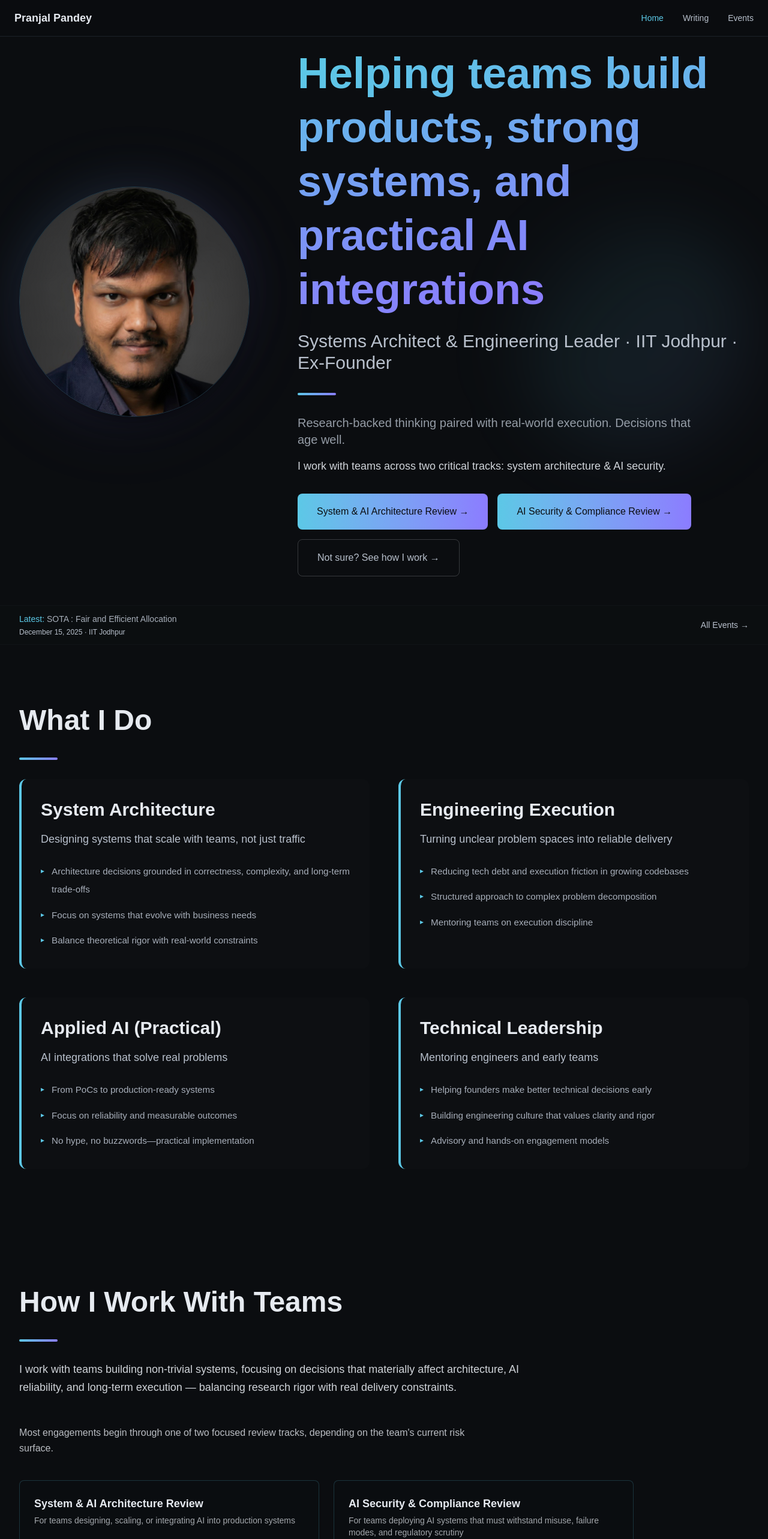
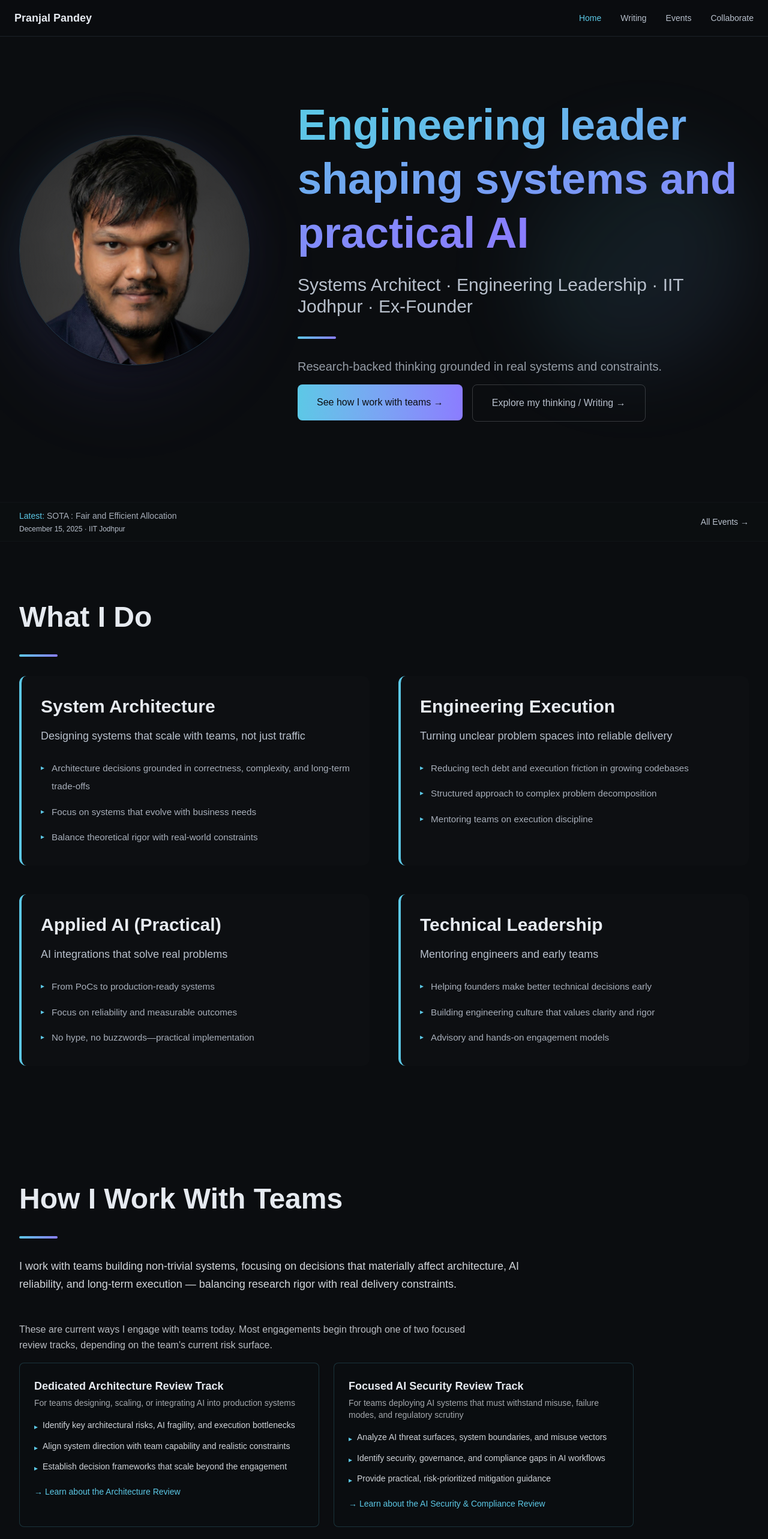
Before and after one commit to ipranjal/ipranjal.com, a Next.js app: page / in a window 1280 px wide. Shown: the top 2566 px of the page at 60% size. Built offline with nearby package versions, Linux system fonts and the light colour scheme; a web font is replaced by a local one.

Commit message:
fixing hero section

```diff
--- a/src/components/Navigation.tsx
+++ b/src/components/Navigation.tsx
@@ -2,9 +2,23 @@
 
 import Link from 'next/link';
 import { usePathname } from 'next/navigation';
+import { useEffect, useState } from 'react';
 
 export default function Navigation() {
   const pathname = usePathname();
+  const [currentHash, setCurrentHash] = useState('');
+
+  useEffect(() => {
+    // Update hash on client side only
+    setCurrentHash(window.location.hash);
+
+    const handleHashChange = () => {
+      setCurrentHash(window.location.hash);
+    };
+
+    window.addEventListener('hashchange', handleHashChange);
+    return () => window.removeEventListener('hashchange', handleHashChange);
+  }, []);
 
   const isActive = (path: string) => {
     if (path === '/') {
@@ -57,6 +71,16 @@ export default function Navigation() {
             >
               Events
             </Link>
+            <Link
+              href="/#how-i-work"
+              className={`text-sm font-medium transition-colors duration-200 ${
+                pathname === '/' && currentHash === '#how-i-work'
+                  ? 'text-accent'
+                  : 'text-muted hover:text-foreground'
+              }`}
+            >
+              Collaborate
+            </Link>
           </div>
         </div>
       </div>
--- a/src/components/sections/home/HowIWork.tsx
+++ b/src/components/sections/home/HowIWork.tsx
@@ -37,7 +37,7 @@ export function HowIWork({ data }: HowIWorkProps) {
               {data.engagementModel.heading}
             </Heading>
           )}
-          <p className="text-foreground/80 mb-10 leading-relaxed max-w-3xl">
+          <p className="text-foreground/80 mb-4 leading-relaxed max-w-3xl">
             {data.engagementModel.intro}
           </p>
 
--- a/src/content/sections/hero.json
+++ b/src/content/sections/hero.json
@@ -1,30 +1,23 @@
 {
-  "headline": "Helping teams build products, strong systems, and practical AI integrations",
-  "subheadline": "Systems Architect & Engineering Leader · IIT Jodhpur · Ex-Founder",
-  "supportingLine": "Research-backed thinking paired with real-world execution. Decisions that age well.",
-  "clarifyingLine": "I work with teams across two critical tracks: system architecture & AI security.",
+  "headline": "Engineering leader shaping systems and practical AI",
+  "subheadline": "Systems Architect · Engineering Leadership · IIT Jodhpur · Ex-Founder",
+  "supportingLine": "Research-backed thinking grounded in real systems and constraints.",
   "profileImage": "/images/profile.jpg",
   "profileAlt": "Pranjal Pandey - Systems Architect and Engineering Leader",
   "dualCTAs": [
     {
-      "label": "System & AI Architecture Review →",
-      "href": "/architecture-review",
+      "label": "See how I work with teams →",
+      "href": "#how-i-work",
       "primary": true,
-      "ariaLabel": "Learn about System & AI Architecture Review"
-    },
-    {
-      "label": "AI Security & Compliance Review →",
-      "href": "/ai-security-review",
-      "primary": true,
-      "ariaLabel": "Learn about AI Security & Compliance Review"
+      "ariaLabel": "Navigate to how I work with teams"
     }
   ],
   "ctas": [
     {
-      "label": "Not sure? See how I work →",
-      "href": "#how-i-work",
+      "label": "Explore my thinking / Writing →",
+      "href": "/writing",
       "primary": false,
-      "ariaLabel": "Navigate to how I work section"
+      "ariaLabel": "Read my writing"
     }
   ]
 }
--- a/src/content/sections/how-i-work.json
+++ b/src/content/sections/how-i-work.json
@@ -2,10 +2,10 @@
   "heading": "How I Work With Teams",
   "intro": "I work with teams building non-trivial systems, focusing on decisions that materially affect architecture, AI reliability, and long-term execution — balancing research rigor with real delivery constraints.",
   "engagementModel": {
-    "intro": "Most engagements begin through one of two focused review tracks, depending on the team's current risk surface.",
+    "intro": "These are current ways I engage with teams today. Most engagements begin through one of two focused review tracks, depending on the team's current risk surface.",
     "reviewTracks": [
       {
-        "title": "System & AI Architecture Review",
+        "title": "Dedicated Architecture Review Track",
         "subtitle": "For teams designing, scaling, or integrating AI into production systems",
         "points": [
           "Identify key architectural risks, AI fragility, and execution bottlenecks",
@@ -18,7 +18,7 @@
         }
       },
       {
-        "title": "AI Security & Compliance Review",
+        "title": "Focused AI Security Review Track",
         "subtitle": "For teams deploying AI systems that must withstand misuse, failure modes, and regulatory scrutiny",
         "points": [
           "Analyze AI threat surfaces, system boundaries, and misuse vectors",
```
Also changed, not shown: public/og-image.png, public/og-image.svg.
